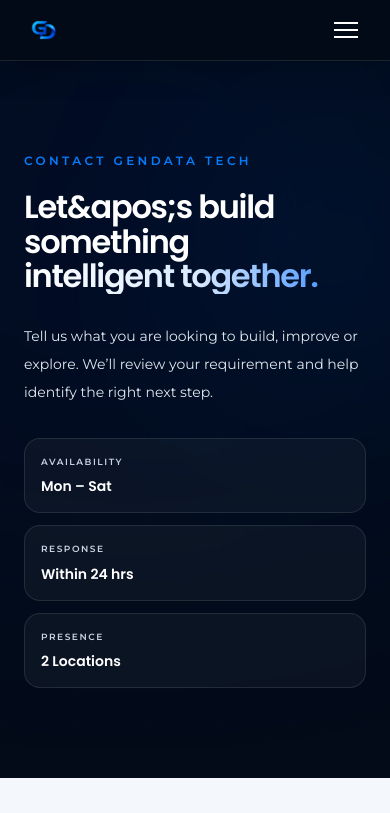
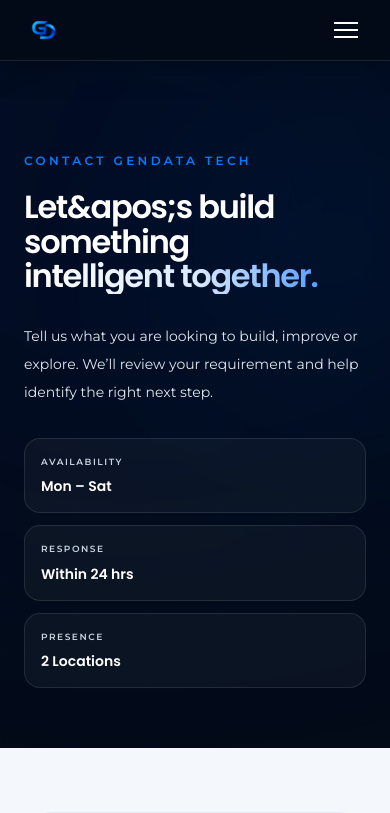
Before and after one commit to aravinthk1504/gendata-techv2, a Next.js app: page /en/contact in a window 390 px wide. Shown: the top 813 px of the page. Built offline with nearby package versions, Linux system fonts and the light colour scheme.

Commit message:
Adjust mobile hero height per page and language

```diff
--- a/src/components/migrated/Contact.jsx
+++ b/src/components/migrated/Contact.jsx
@@ -328,7 +328,7 @@
 
         <section
           ref={heroRef}
-          className="relative overflow-hidden bg-[#030b18] px-6 pt-32 pb-[66px] sm:pt-36 sm:pb-28 lg:px-10 lg:pt-32 lg:pb-20"
+          className="relative overflow-hidden bg-[#030b18] px-6 pt-32 pb-[36px] sm:pt-36 sm:pb-28 lg:px-10 lg:pt-32 lg:pb-20"
         >
           {/* MAIN GLOW */}
 
```
